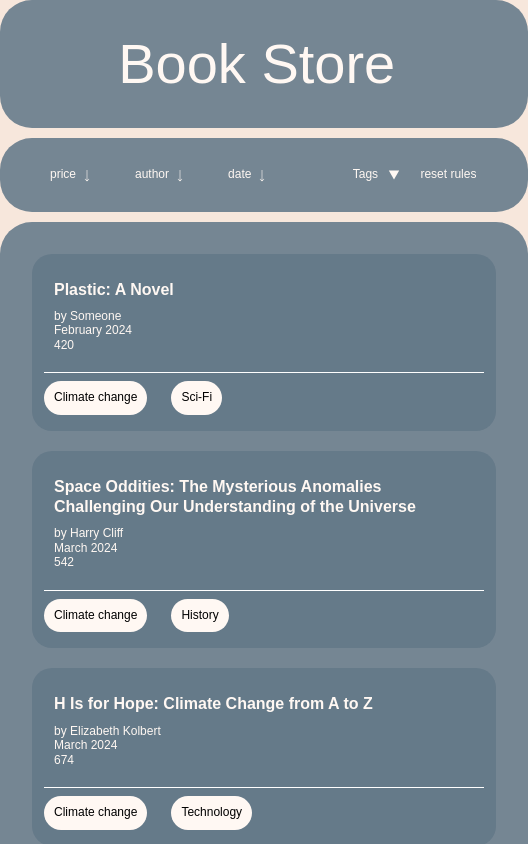
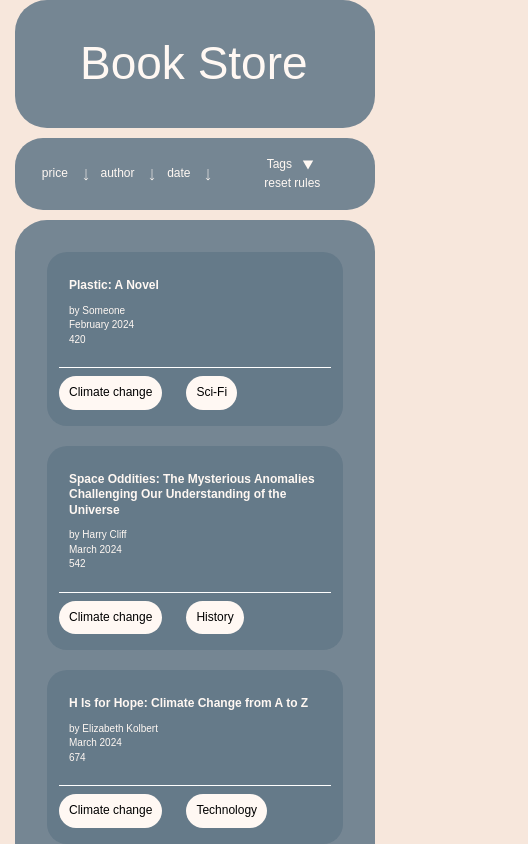
Before and after one commit to mamarinanyaa/minipage, a React (Create React App) app: page / in a window 390 px wide. Shown: the top 844 px of the page, 528 px wide, since content can reach past the window. Built offline with nearby package versions, Linux system fonts and the light colour scheme; data requests are answered from the project's data file.

Commit message:
[feat][добавлена адаптивность для мобильных устройств]

```diff
--- a/src/components/Header/Header.module.css
+++ b/src/components/Header/Header.module.css
@@ -2,15 +2,11 @@
     background-color: #758693;
     border-radius: 32px;
     max-height: 128px;
-    padding: 30px 104px;
-
-    display: flex;
-    align-items: center;
-    justify-content: center;
+    padding: 30px 0;
 }
 
 .heading {
-    width: 292px;
+    width: 280px;
     margin: 0 auto;
 
     font-size: 56px;
@@ -18,3 +14,12 @@
     font-weight: 400;
     color: #FFF8F3;
 }
+
+@media (max-width: 768px) {
+    .heading {
+        width: 230px;
+        margin: 0 auto;
+
+        font-size: 46px;
+    }
+  }
--- a/src/components/Layout/Layout.module.css
+++ b/src/components/Layout/Layout.module.css
@@ -1,15 +1,15 @@
 .container {
     max-width: 500px;
     margin: 0 auto;
+    padding: 0 15px;
 
     display: grid;
     align-items: center;
     gap: 10px;
-
   }
 
-  @media (min-width: 768px) {
+  @media (max-width: 768px) {
     .container {
-      /* padding: 0 30px; */
+      padding: 0 15px;
     }
   }
--- a/src/components/Main/List/Item/Content/Content.module.css
+++ b/src/components/Main/List/Item/Content/Content.module.css
@@ -11,3 +11,14 @@
     font-size: 16px;
     line-height: 19.36px;
 }
+
+@media (max-width: 400px) {
+
+    .container {
+        font-size: 10px;
+    }
+    .title {
+        font-size: 12px;
+        line-height: 15.36px;
+    }
+  }
--- a/src/components/Main/List/Item/Tags/Tags.module.css
+++ b/src/components/Main/List/Item/Tags/Tags.module.css
@@ -20,3 +20,17 @@
     background-color: #758694;
     color: #FFF8F3;
 }
+
+@media (max-width: 340px) {
+    .container {
+        display: flex;
+        flex-direction: column;
+        gap: 10px;
+    }
+    .tag{
+        width: min-content;
+        white-space: nowrap;
+        padding: 10px 20px;
+        display: inline-block;
+    }
+  }
--- a/src/components/Main/Toolbar/SortControls/SortControls.module.css
+++ b/src/components/Main/Toolbar/SortControls/SortControls.module.css
@@ -4,7 +4,8 @@
     /* grid-template-columns: 37px 45px 34px; */
     grid-template-columns: auto auto auto;
     /* align-items: center; */
-    gap: 40px;
+    /* gap: 40px; */
+    gap: 0px;
 }
 
 /* button {
--- a/src/components/Main/Toolbar/TagControls/TagControls.module.css
+++ b/src/components/Main/Toolbar/TagControls/TagControls.module.css
@@ -16,3 +16,12 @@
  .reset {
     color: #FFF8F3;
  }
+
+ @media (max-width: 768px){
+    .container {
+        display: grid;
+        justify-items:start;
+        grid-template-columns: 1fr;
+        gap: 5px;
+    }
+ }
--- a/src/components/Main/Toolbar/Toolbar.module.css
+++ b/src/components/Main/Toolbar/Toolbar.module.css
@@ -4,13 +4,23 @@
     border-radius: 32px;
     max-height: 75px;
     padding: 30px 50px;
+    /* padding: 30px 0; */
 
     display: grid;
     grid-template-columns: 2fr 1fr;
     align-items: center;
-    gap: 80px;
+    /* gap: 80px; */
+    gap: 15%;
 }
 
 .toolbar {
     position: relative;
 }
+
+
+@media (max-width: 768px) {
+    .container {
+        padding: 20px;
+        border-radius: 28px;
+    }
+  }
--- a/src/index.css
+++ b/src/index.css
@@ -24,7 +24,7 @@ html {
 *,
 *::before,
 *::after {
-  box-sizing: inherit;
+  box-sizing: border-box;
 }
 
 body {
```
